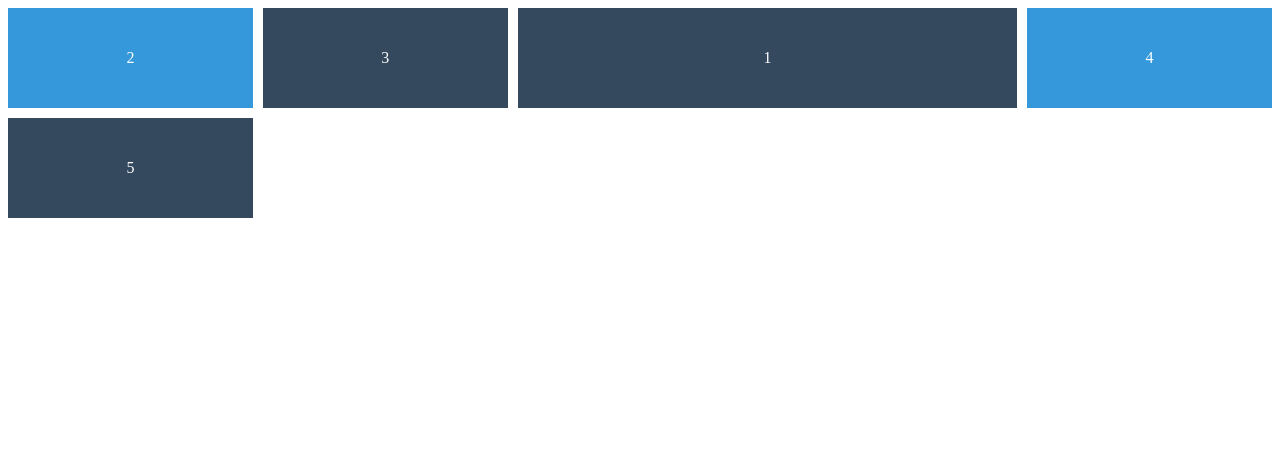
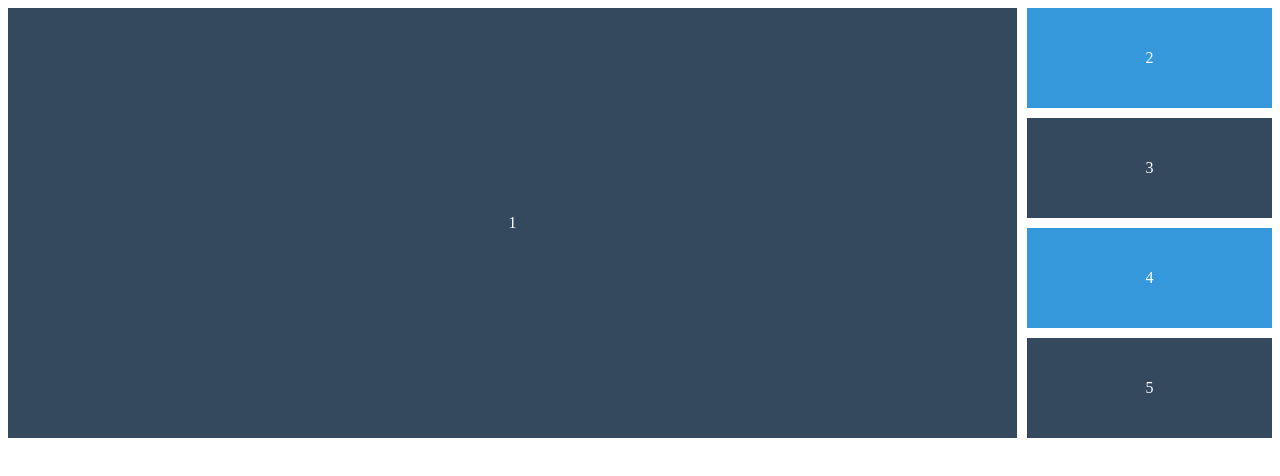
Before and after one commit to hmy0015/likelion_study_gitfth, a plain HTML site: page Day4_Flex_CSS_Grid/grid.html in a window 1280 px wide. Drawn offline with Linux system fonts and the light colour scheme.

Commit message:
#2.11 Grid Row, Row Start and End

```diff
--- a/Day4_Flex_CSS_Grid/grid.html
+++ b/Day4_Flex_CSS_Grid/grid.html
@@ -11,10 +11,7 @@
             display: grid;
             grid-gap: 10px;
             grid-auto-rows: 100px;
-            /* 모든 빈칸을 채워줌 */
-            grid-auto-flow: dense;
-            /* line naming을 할 땐 배열[]로 저장해야 하며 빈칸이 있으면 안됨 ('-'로 연결되어 있어야 함) */
-            grid-template-columns: [first-line] 1fr [awesome-line] 1fr [sexy-line] 1fr [nico-line] 1fr [lynn-line] 1fr [line-line];
+            grid-template-columns: repeat(5, 1fr);
         }
         .box {
             display: flex;
@@ -29,9 +26,9 @@
             background-color: #34495e;
         }
         .box:first-child {
-            /* line을 기준으로 column 병합 */
-            grid-column-start: sexy-line;
-            grid-column-end: lynn-line;
+            /* 칸을 기준으로 셀 병합 */
+            grid-row: span 4;
+            grid-column: span 4;
         }
     </style>
 </head>
```
